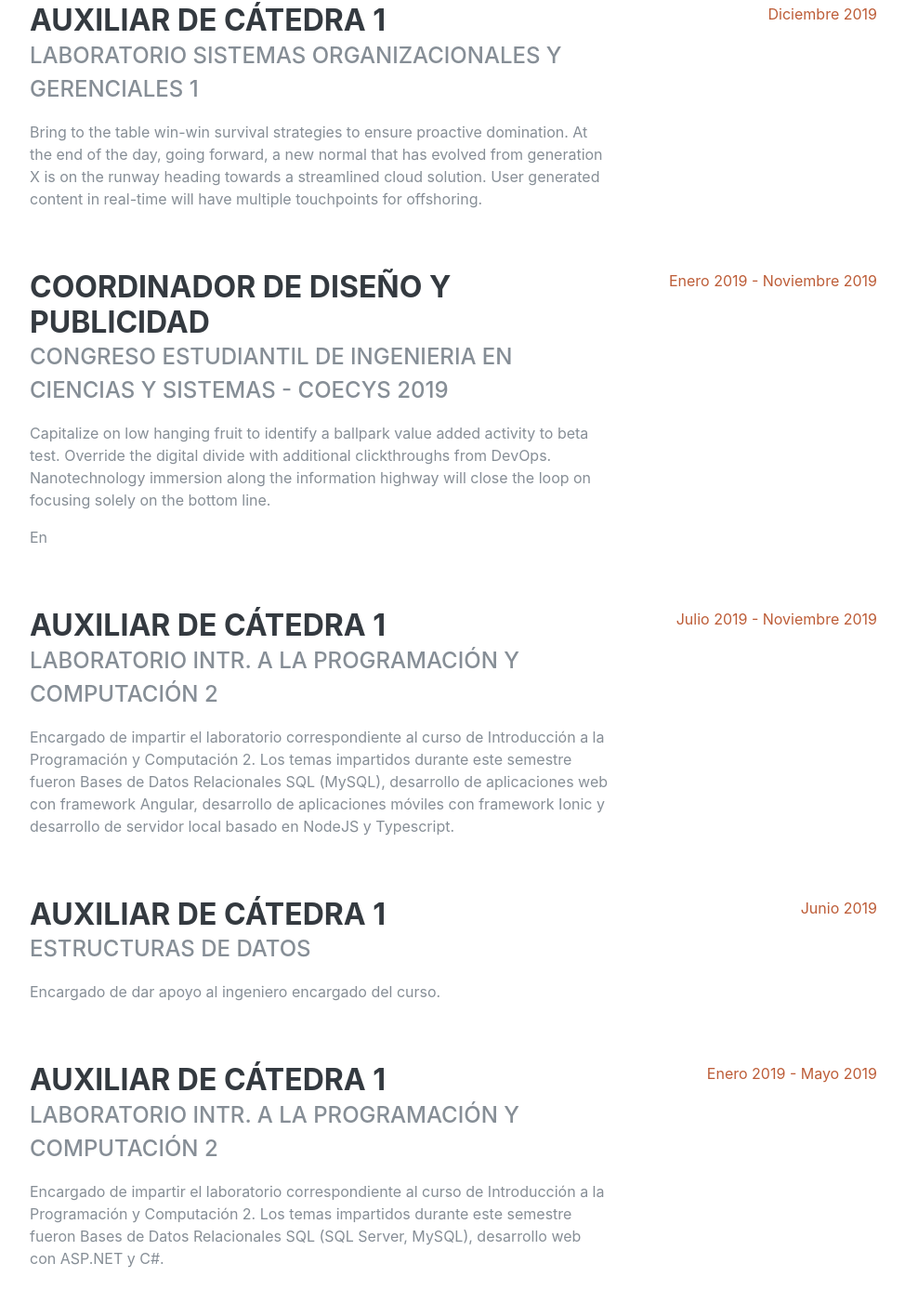
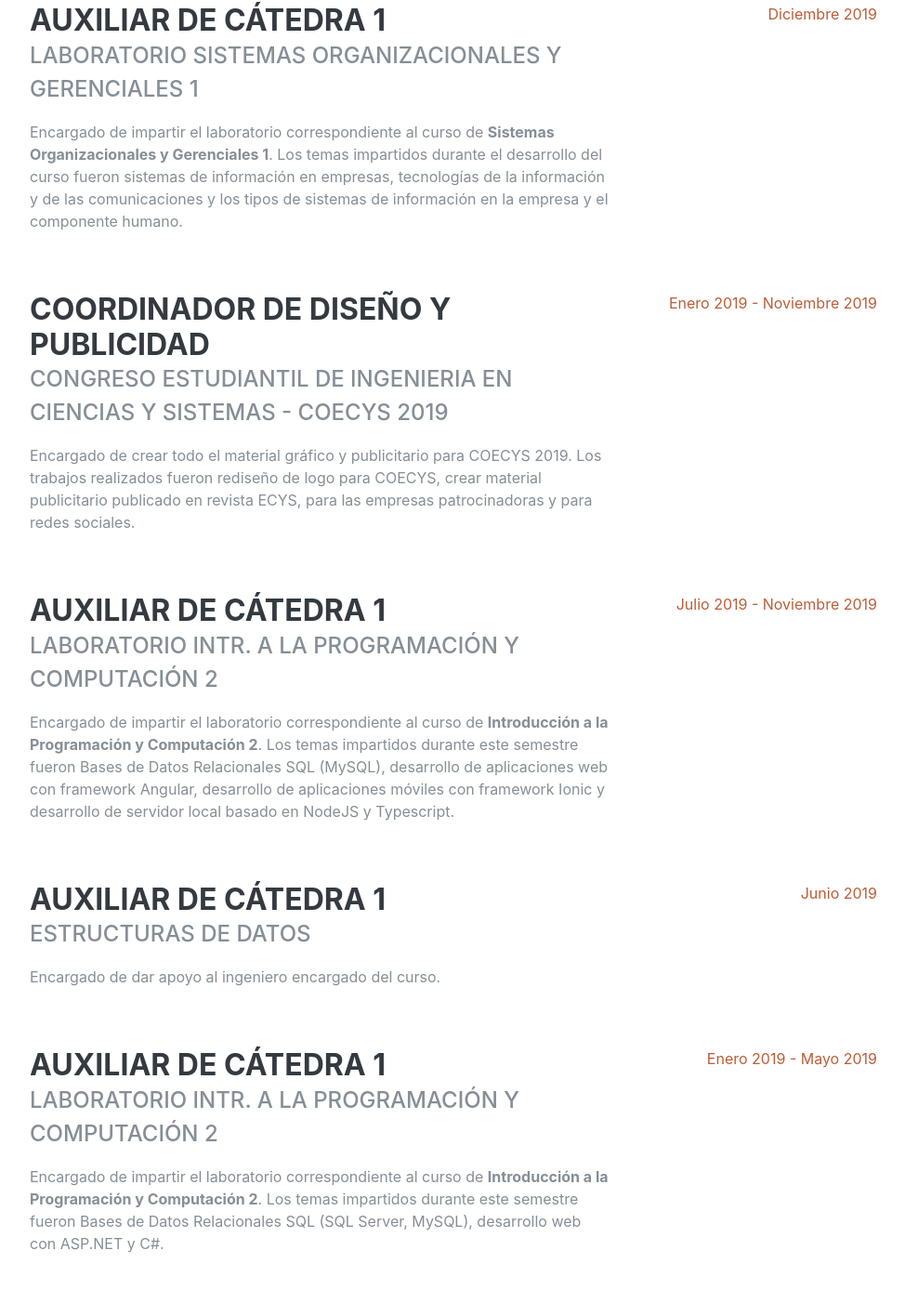
Before and after one commit to leoavilac/leoavilac.github.io, a plain HTML site: page index.html in a window 1280 px wide. Shown: the part 1762-3164 px from the top of the page at 93% size, without its empty margins (288-1262 px from the left). Drawn offline with Linux system fonts and the light colour scheme; a web font is replaced by a local one.

Commit message:
Update index.html
update job descriptions

```diff
--- a/index.html
+++ b/index.html
@@ -115,7 +115,6 @@
 
     <!-- EXPERIENCE Section -->
     <hr class="m-0">
-    <div class="container-fluid p-0"></div>
     <section class="resume-section p-3 p-lg-5 d-flex justify-content-center" id="experience">
         <div class="w-100">
             <h2 class="mb-5">Experiencia</h2>
@@ -124,7 +123,7 @@
                 <div class="resume-content">
                     <h3 class="mb-0">Auxiliar de Cátedra 1</h3>
                     <div class="subheading mb-3">Laboratorio Sistemas Organizacionales y Gerenciales 1</div>
-                    <p>Bring to the table win-win survival strategies to ensure proactive domination. At the end of the day, going forward, a new normal that has evolved from generation X is on the runway heading towards a streamlined cloud solution. User generated content in real-time will have multiple touchpoints for offshoring.</p>
+                    <p>Encargado de impartir el laboratorio correspondiente al curso de <b>Sistemas Organizacionales y Gerenciales 1</b>. Los temas impartidos durante el desarrollo del curso fueron sistemas de información en empresas, tecnologías de la información y de las comunicaciones y los tipos de sistemas de información en la empresa y el componente humano.</p>
                 </div>
                 <div class="resume-date text-md-right">
                     <span class="text-primary">Diciembre 2019</span>
@@ -135,8 +134,7 @@
                 <div class="resume-content">
                     <h3 class="mb-0">Coordinador de Diseño y Publicidad</h3>
                     <div class="subheading mb-3">Congreso Estudiantil de Ingenieria en Ciencias y Sistemas - COECYS 2019</div>
-                    <p>Capitalize on low hanging fruit to identify a ballpark value added activity to beta test. Override the digital divide with additional clickthroughs from DevOps. Nanotechnology immersion along the information highway will close the loop on focusing solely on the bottom line.</p>
-                    <p>En</p>
+                    <p>Encargado de crear todo el material gráfico y publicitario para COECYS 2019. Los trabajos realizados fueron rediseño de logo para COECYS, crear material publicitario publicado en revista ECYS, para las empresas patrocinadoras y para redes sociales.</p>
                 </div>
                 <div class="resume-date text-md-right">
                     <span class="text-primary">Enero 2019 - Noviembre 2019</span>
@@ -147,7 +145,7 @@
                 <div class="resume-content">
                     <h3 class="mb-0">Auxiliar de Cátedra 1</h3>
                     <div class="subheading mb-3">Laboratorio Intr. a la Programación y Computación 2</div>
-                    <p>Encargado de impartir el laboratorio correspondiente al curso de Introducción a la Programación y Computación 2. Los temas impartidos durante este semestre fueron Bases de Datos Relacionales SQL (MySQL), desarrollo de aplicaciones web con framework Angular, desarrollo de aplicaciones móviles con framework Ionic y desarrollo de servidor local basado en NodeJS y Typescript.</p>
+                    <p>Encargado de impartir el laboratorio correspondiente al curso de <b>Introducción a la Programación y Computación 2</b>. Los temas impartidos durante este semestre fueron Bases de Datos Relacionales SQL (MySQL), desarrollo de aplicaciones web con framework Angular, desarrollo de aplicaciones móviles con framework Ionic y desarrollo de servidor local basado en NodeJS y Typescript.</p>
                 </div>
                 <div class="resume-date text-md-right">
                     <span class="text-primary">Julio 2019 - Noviembre 2019</span>
@@ -169,7 +167,7 @@
                 <div class="resume-content">
                     <h3 class="mb-0">Auxiliar de Cátedra 1</h3>
                     <div class="subheading mb-3">Laboratorio Intr. a la Programación y Computación 2</div>
-                    <p>Encargado de impartir el laboratorio correspondiente al curso de Introducción a la Programación y Computación 2. Los temas impartidos durante este semestre fueron Bases de Datos Relacionales SQL (SQL Server, MySQL), desarrollo web con ASP.NET y C#.</p>
+                    <p>Encargado de impartir el laboratorio correspondiente al curso de <b>Introducción a la Programación y Computación 2</b>. Los temas impartidos durante este semestre fueron Bases de Datos Relacionales SQL (SQL Server, MySQL), desarrollo web con ASP.NET y C#.</p>
                 </div>
                 <div class="resume-date text-md-right">
                     <span class="text-primary">Enero 2019 - Mayo 2019</span>
```
